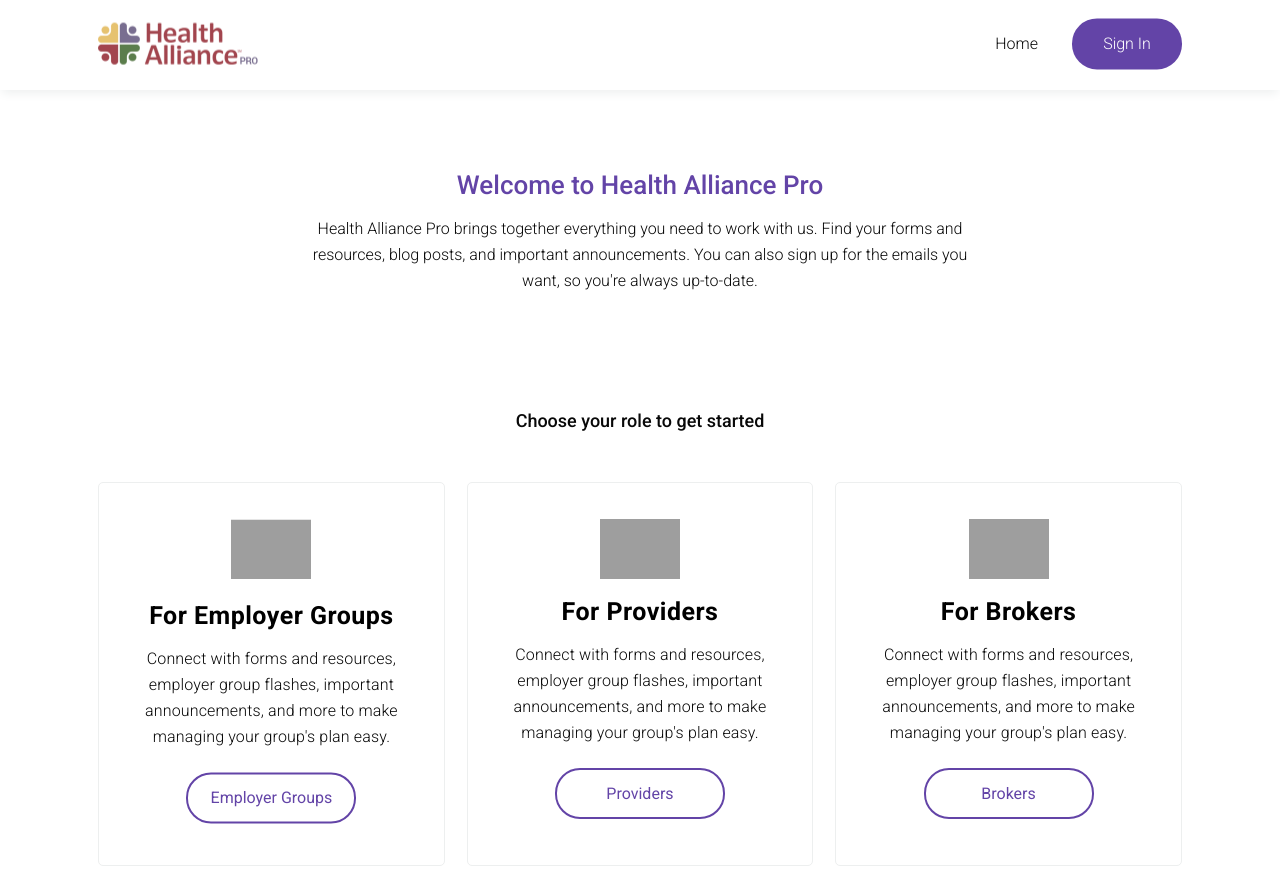
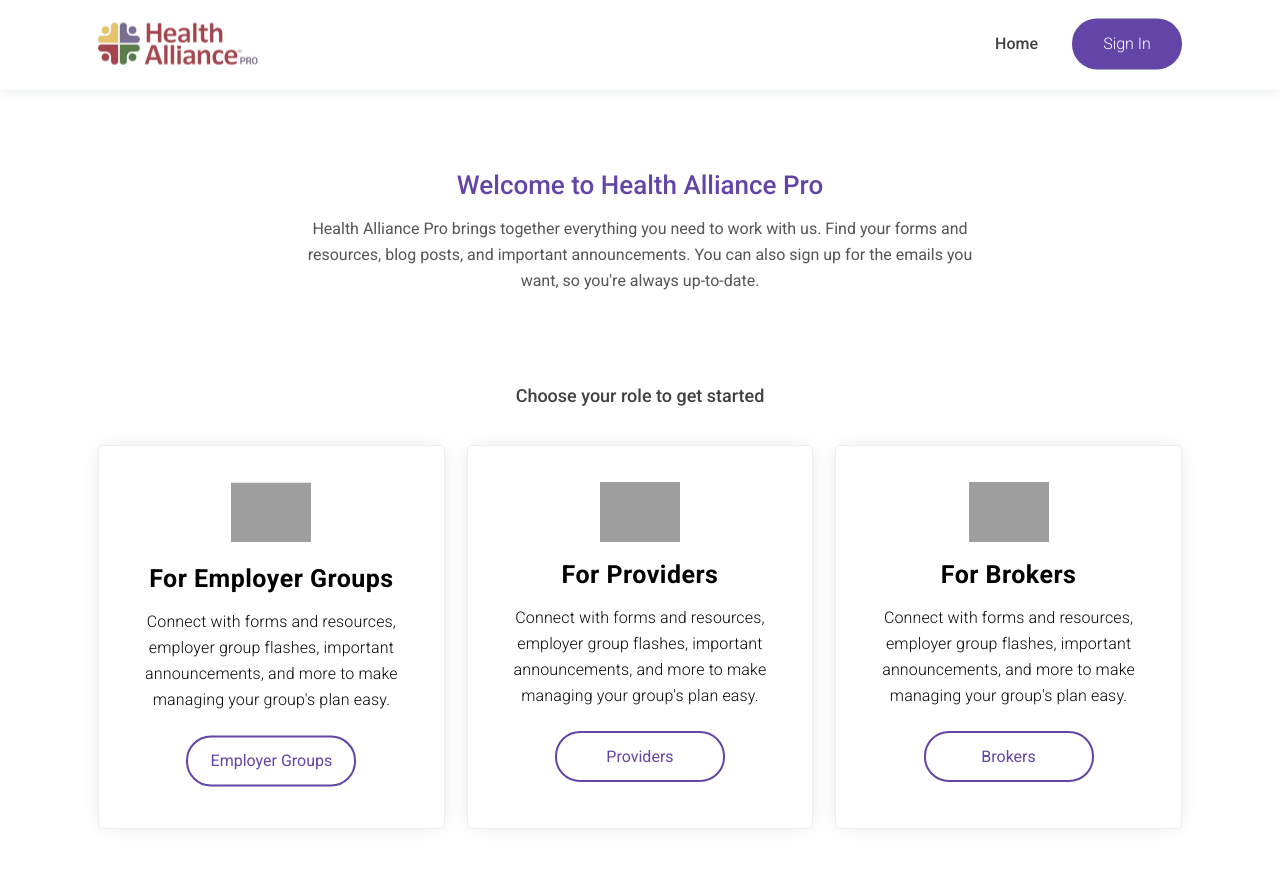
Before and after one commit to danielschung/hapro, a plain HTML site: page index.html in a window 1280 px wide. Shown: the top 869 px of the page. Drawn offline with Linux system fonts and the light colour scheme; grey boxes are pictures that could not be loaded.

Commit message:
updated a few styling rules

```diff
--- a/index.html
+++ b/index.html
@@ -19,8 +19,10 @@
 			<div class="wrapper">
 				<div class="inner-container">
 					<a href="./index.html"><img src="./assets/logo.png"></a>
-					<div class="right home">
-						<a href="https://www.healthalliance.org/" class="return">Home</a>
+					<div class="right browser">
+						<ul>
+							<a href="https://www.healthalliance.org/" class="return"><li>Home</li></a>
+						</ul>
 						<a href="https://login.healthalliance.org/Account/Login"><button class="purple homepage">Sign In</button></a>
 					</div>
 				</div>
--- a/styles/scss/homepage.scss
+++ b/styles/scss/homepage.scss
@@ -18,14 +18,20 @@
 			margin:0;
 		}
 
+		p {
+			color:$dark-grey;
+			font-weight:400;
+		}
+
 	}
 
 	div.choose {
 		margin:0 auto;
-		padding:80px 0 30px 0;
+		padding:55px 0 18px 0;
 		text-align:center;
 
 		p {
+			color:$dark;
 			font-size:1.125rem;
 			font-weight:500;
 		}
@@ -41,6 +47,7 @@
 			background-color:white;
 			border:1px solid $border;
 			border-radius:5px;
+			box-shadow: 0px 0px 18px -5px rgba(189,189,189,0.5);
 			display:inline-block;
 			height:384px;
 			margin:0 2%;
--- a/styles/scss/nav.scss
+++ b/styles/scss/nav.scss
@@ -42,18 +42,6 @@
 
 			button {
 				border-radius:25px;
-			}
-
-		}
-
-		div.right.home {
-			width:auto;
-
-			a.return {
-				color:$black;
-				font-family:$link-font;
-				text-decoration:none;
-				margin-right:30px;
 			}
 
 		}
```
Also changed, not shown: styles/css/homepage.css, styles/css/nav.css, 2 other files.
